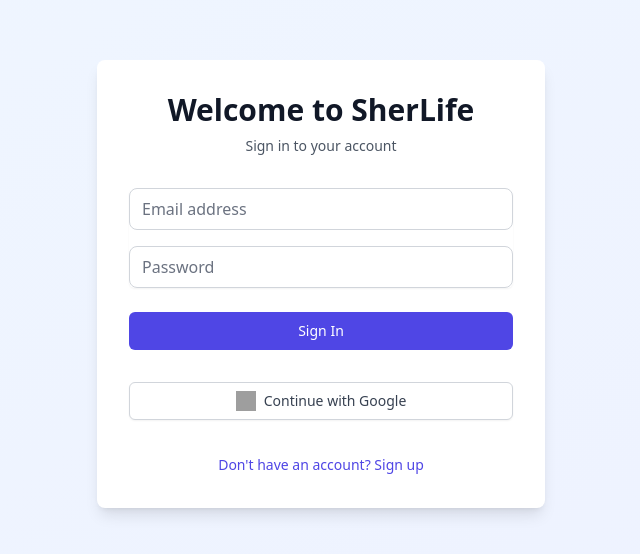
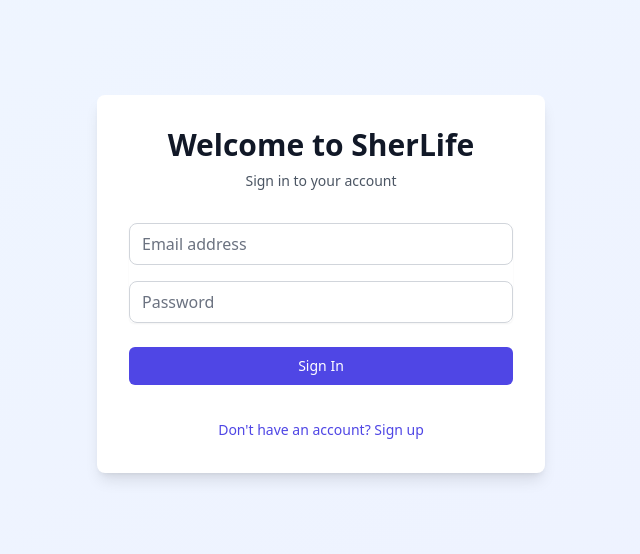
Before and after one commit to pavitersingh88/SherLife, a React (Vite) app: page /login in a window 1280 px wide. Shown: the part 116-670 px from the top of the page, without its empty margins (319-959 px from the left). Built offline with nearby package versions, Linux system fonts and the light colour scheme; no server answers; grey boxes are pictures that could not be loaded.

Commit message:
update log in

```diff
--- a/src/components/Login.tsx
+++ b/src/components/Login.tsx
@@ -71,22 +71,6 @@
     }
   };
 
-  const handleGoogleSignIn = async () => {
-    setError('');
-    try {
-      const provider = new GoogleAuthProvider();
-      const result = await signInWithPopup(auth, provider);
-      await createUserProfile(result.user.uid, result.user.email!);
-    } catch (error: any) {
-      if (error.code === 'auth/popup-closed-by-user') {
-        setError('Sign in was cancelled.');
-      } else {
-        setError('Could not sign in with Google. Please try again.');
-        console.error('Google sign in error:', error);
-      }
-    }
-  };
-
   return (
     <div className="min-h-screen flex items-center justify-center bg-gradient-to-br from-blue-50 to-indigo-50">
       <div className="max-w-md w-full space-y-8 p-8 bg-white rounded-lg shadow-lg">
@@ -137,13 +121,6 @@
         </form>
 
         <div className="mt-6">
-          <button
-            onClick={handleGoogleSignIn}
-            className="w-full flex items-center justify-center px-4 py-2 border border-gray-300 shadow-sm text-sm font-medium rounded-md text-gray-700 bg-white hover:bg-gray-50"
-          >
-            <img src="https://www.gstatic.com/firebasejs/ui/2.0.0/images/auth/google.svg" className="w-5 h-5 mr-2" />
-            Continue with Google
-          </button>
         </div>
 
         <div className="text-center mt-4">
```
